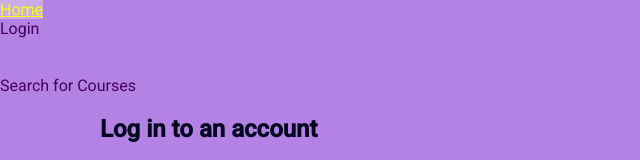
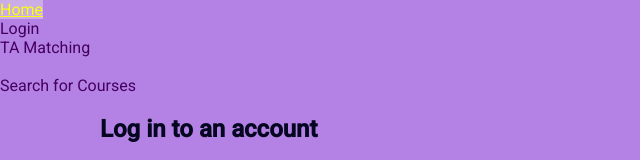
Before and after one commit to a-duffy12/SE3350-TAM9000, an Angular app in the folder ta-matcher/: page / in a window 1280 px wide. Shown: the top 160 px of the page, without its empty margins (0-640 px from the left). Built offline with nearby package versions, Linux system fonts and the light colour scheme.

Commit message:
[Fix} TA matching is now visible for admins
+ TA matcher is now visible for both admins and instructors.

```diff
--- a/ta-matcher/src/app/app.component.html
+++ b/ta-matcher/src/app/app.component.html
@@ -6,7 +6,7 @@
         <div>
             <a routerLink="/home">Home</a><br>
             <a routerLink="/">Login</a><br>
-            <a routerLink="/matching" *ngIf="inst">TA Matching</a><br>
+            <a routerLink="/matching">TA Matching</a><br>
             <a routerLink="/question" *ngIf="inst">Add Questions</a><br>
             <a routerLink="/course">Search for Courses</a><br>
         </div>
```
